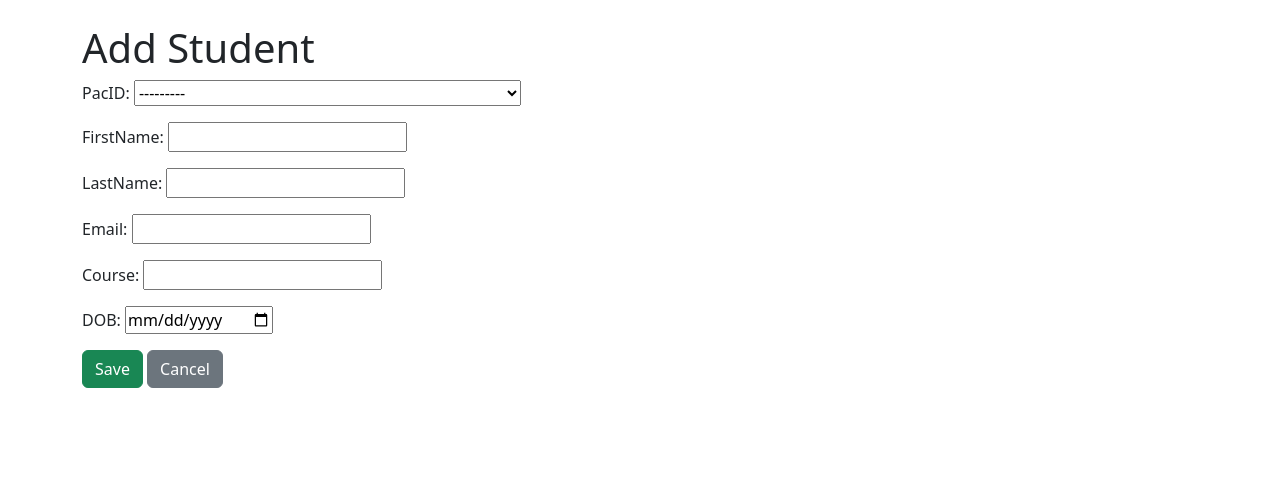
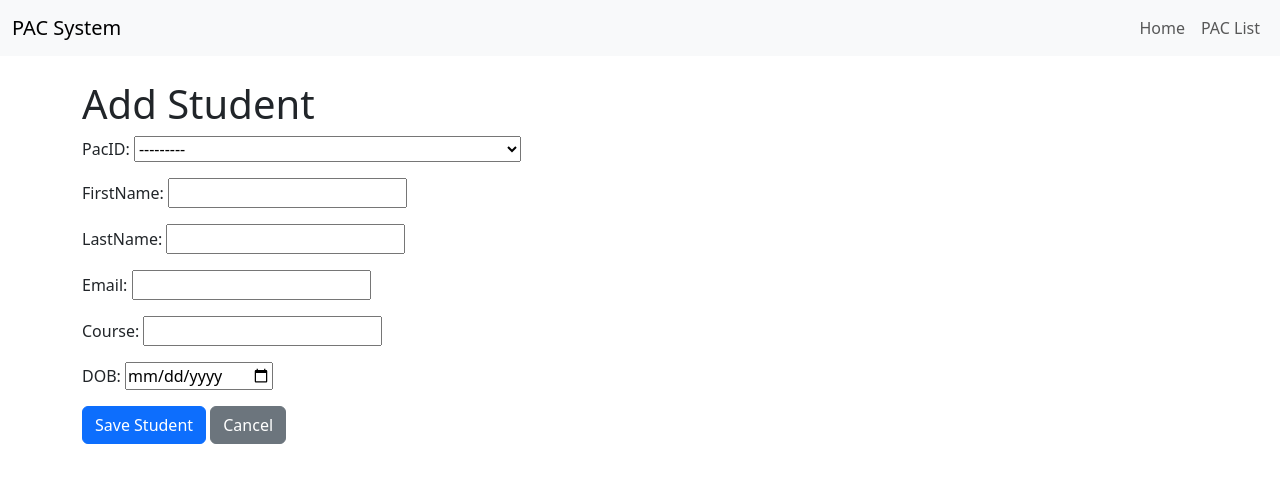
Before and after one commit to cnrblake/student_pac_project, a Django app: page /add_student/ in a window 1280 px wide. Shown: the top 483 px of the page. Run offline with Django 5.2, Linux system fonts and the light colour scheme; data comes from the database, SQL or seed files in the repository; both versions use the stored data as it was after the commit.

Commit message:
Added base.html in order to avoid code duplication and for easy html page management. The pages can the extend the base class in order to have the same layout. Added navigation.

```diff
--- a/pacsystem/templates/studentpac/add_student.html
+++ b/pacsystem/templates/studentpac/add_student.html
@@ -1,17 +1,13 @@
-<!DOCTYPE html>
-<html lang="en">
-<head>
-  <meta charset="UTF-8">
-  <link href="https://cdn.jsdelivr.net/npm/bootstrap@5.3.8/dist/css/bootstrap.min.css" rel="stylesheet">
-  <title>Add Student</title>
-</head>
-<body class="container py-4">
+{% extends 'studentpac/base.html' %}
+
+{% block title %}Add Student{% endblock %}
+
+{% block content %}
 <h1>Add Student</h1>
-<form method="post" class="w-50">
-  {% csrf_token %}
-  {{ form.as_p }}
-  <button type="submit" class="btn btn-success">Save</button>
-  <a href="{% url 'home' %}" class="btn btn-secondary">Cancel</a>
+<form method="post">
+    {% csrf_token %}
+    {{ form.as_p }}
+    <button type="submit" class="btn btn-primary">Save Student</button>
+    <a href="{% url 'home' %}" class="btn btn-secondary">Cancel</a>
 </form>
-</body>
-</html>
+{% endblock %}
--- /dev/null
+++ b/pacsystem/templates/studentpac/base.html
@@ -0,0 +1,22 @@
+<!DOCTYPE html>
+<html lang="en">
+<head>
+    <meta charset="UTF-8">
+    <link href="https://cdn.jsdelivr.net/npm/bootstrap@5.3.8/dist/css/bootstrap.min.css" rel="stylesheet">
+    <title>{% block title %}PAC System{% endblock %}</title>
+</head>
+<body>
+    <nav class="navbar navbar-expand-lg navbar-light bg-light">
+        <div class="container-fluid">
+            <a class="navbar-brand" href="{% url 'home' %}">PAC System</a>
+            <div class="navbar-nav">
+                <a class="nav-link" href="{% url 'home' %}">Home</a>
+                <a class="nav-link" href="{% url 'pac_view' %}">PAC List</a>
+            </div>
+        </div>
+    </nav>
+    <div class="container py-4">
+        {% block content %}{% endblock %}
+    </div>
+</body>
+</html>
--- a/pacsystem/urls.py
+++ b/pacsystem/urls.py
@@ -4,4 +4,6 @@ from . import views
 urlpatterns = [
     path('', views.home_view, name='home'),
     path('add_student/', view=views.add_student_view, name='add_student'),
+    path('add_PAC/', view=views.add_pac_view, name='add_pac'),
+    path('pac_list/', view=views.pac_view, name='pac_view'),
 ]
--- a/pacsystem/views.py
+++ b/pacsystem/views.py
@@ -1,6 +1,8 @@
 from django.shortcuts import render, redirect
 from .models import StudentTable
-from .forms import StudentForm
+from .models import PacTable
+from .forms import StudentForm, PACForm
+
 
 # Create your views here.
 
@@ -20,3 +22,24 @@ def add_student_view(request):
 
     context = {'form': form}
     return render(request, 'studentpac/add_student.html', context)
+
+
+def pac_view(request):
+    pacs = PacTable.objects.all()
+    context = {'pacs': pacs}
+    return render(request, 'studentpac/pac.html', context)
+
+
+
+
+def add_pac_view(request):
+    if request.method == 'POST':
+        form = PACForm(request.POST)
+        if form.is_valid():
+            form.save()
+            return redirect('pac_view')
+    else:
+        form = PACForm()
+
+    context = {'form': form}
+    return render(request, 'studentpac/add_PAC.html', context)
```
Also changed, not shown: pacsystem/templates/studentpac/add_PAC.html (added, +13 -0 lines), pacsystem/templates/studentpac/home.html (+8 -17 lines), pacsystem/templates/studentpac/pac.html (added, +33 -0 lines), db.sqlite3, pacsystem/migrations/0004_alter_pactable_department_alter_pactable_firstname_and_more.py (added).
